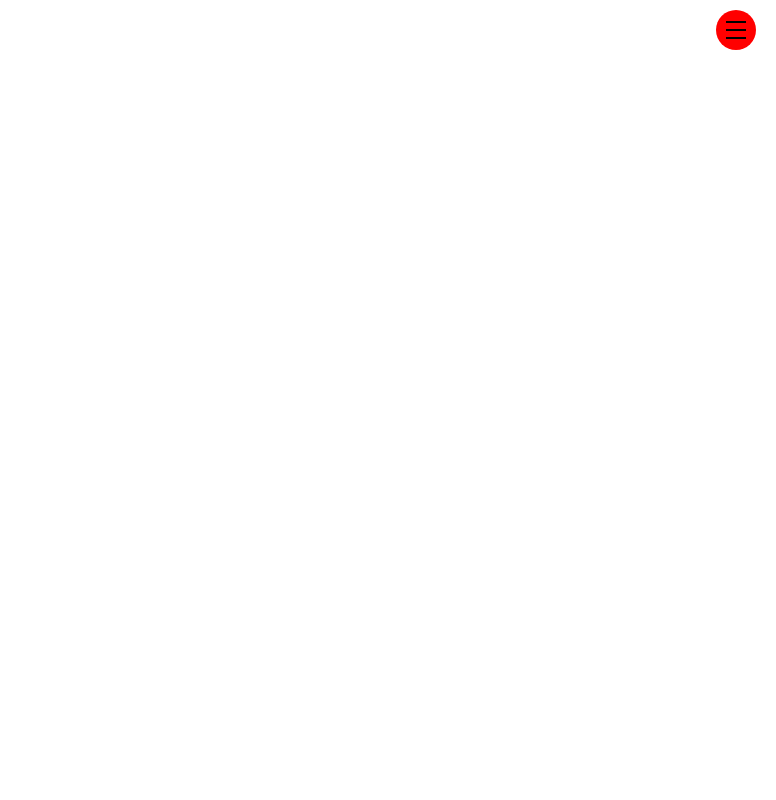
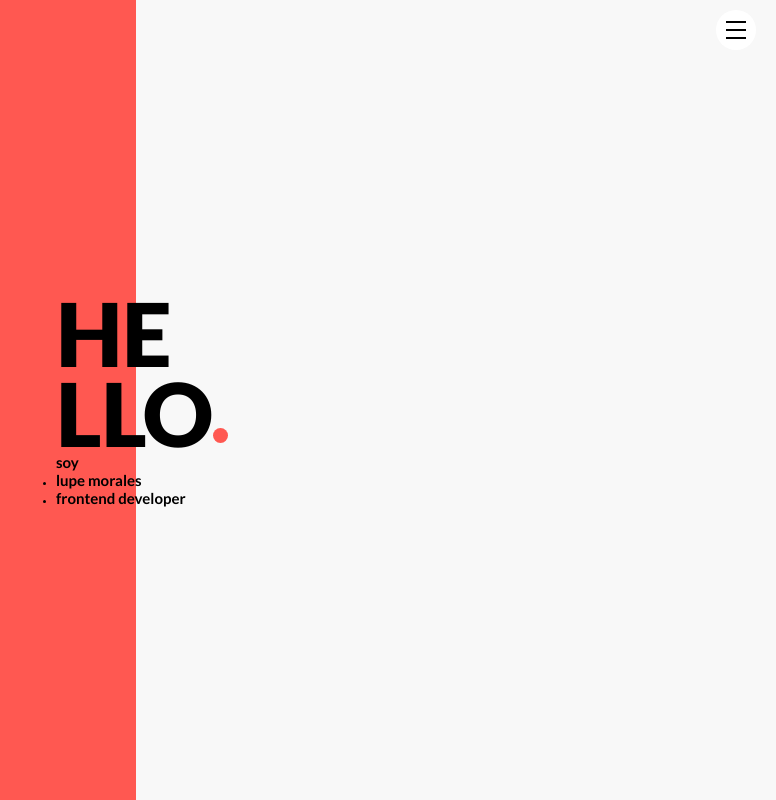
Before and after one commit to lupeMorales/portfolio, a React (Create React App) app: page / in a window 1280 px wide. Shown: the whole page, without its empty margins (504-1280 px from the left). Built offline with nearby package versions, Linux system fonts and the light colour scheme.

Commit message:
add hello section

```diff
--- a/src/components/App.js
+++ b/src/components/App.js
@@ -2,6 +2,7 @@ import "../styles/App.scss";
 
 //components
 import HamburguerMenu from "./HamburgerMenu";
+import Hello from "./Hello";
 
 function App() {
   return (
@@ -9,6 +10,9 @@ function App() {
       <header>
         <HamburguerMenu />
       </header>
+      <main>
+        <Hello />
+      </main>
     </div>
   );
 }
--- /dev/null
+++ b/src/components/Hello.js
@@ -0,0 +1,22 @@
+import "../styles/layouts/Hello.scss";
+const Hello = () => {
+  return (
+    <section className="hello">
+      <div className="hello__txt-container">
+        <h1 className="hello__title">
+          hello<span className="hello__point"></span>
+        </h1>
+        <h2 className="hello__static-txt">soy</h2>
+        <ul className="hello__dynamic-txt">
+          <li>
+            <h2>lupe morales</h2>
+          </li>
+          <li>
+            <h2>frontend developer</h2>
+          </li>
+        </ul>
+      </div>
+    </section>
+  );
+};
+export default Hello;
--- a/src/styles/components/HamburgerMenu.scss
+++ b/src/styles/components/HamburgerMenu.scss
@@ -10,7 +10,7 @@
     width: 40px;
     height: 40px;
     border-radius: 50px;
-    background-color: red;
+    background-color: white;
     cursor: pointer;
   }
   &__line--1,
--- a/src/styles/core/variables.scss
+++ b/src/styles/core/variables.scss
@@ -1 +1,3 @@
 $primaryFont: "Lato", sans-serif;
+$mainColor: #ff5851;
+$backgroundColor: #f8f8f8;
--- /dev/null
+++ b/src/styles/layouts/Hello.scss
@@ -0,0 +1,39 @@
+@import "../core/variables.scss";
+.hello {
+  display: flex;
+  justify-content: center;
+  align-items: center;
+
+  width: 100%;
+  height: 100vh;
+  background: linear-gradient(
+    to right,
+    $mainColor 0%,
+    $mainColor 50%,
+    $backgroundColor 50%,
+    $backgroundColor 100%
+  );
+
+  &__title {
+    position: relative;
+    display: blok;
+    color: black;
+    line-height: 80px;
+    letter-spacing: -0.5px;
+    width: 160px;
+    height: auto;
+    overflow-wrap: anywhere;
+    font-size: 8.8rem;
+    font-weight: 900;
+    text-transform: uppercase;
+  }
+  &__point {
+    position: absolute;
+    width: 15px;
+    height: 15px;
+
+    border-radius: 50px;
+    background-color: $mainColor;
+    transform: translateY(55px);
+  }
+}
```
